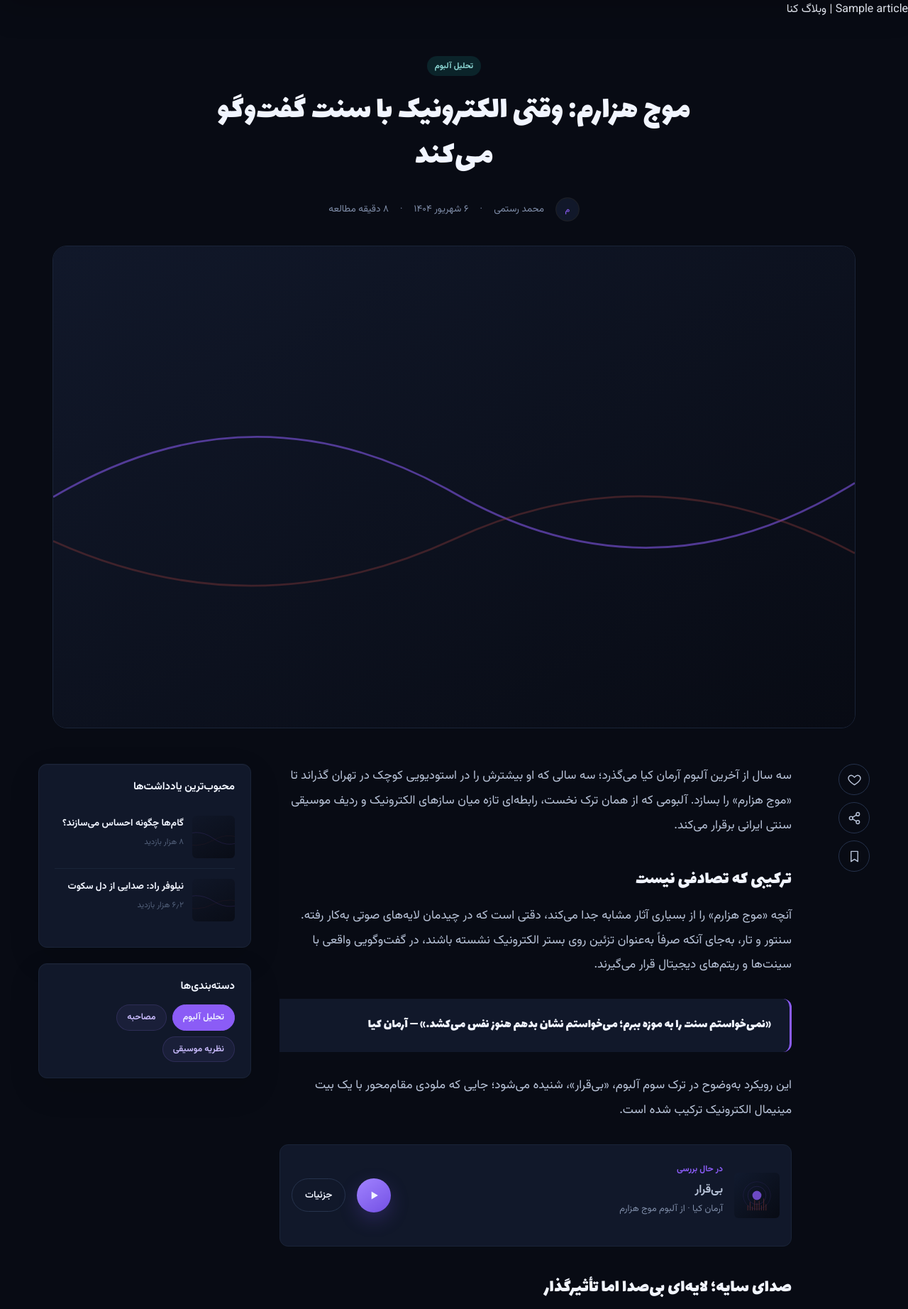
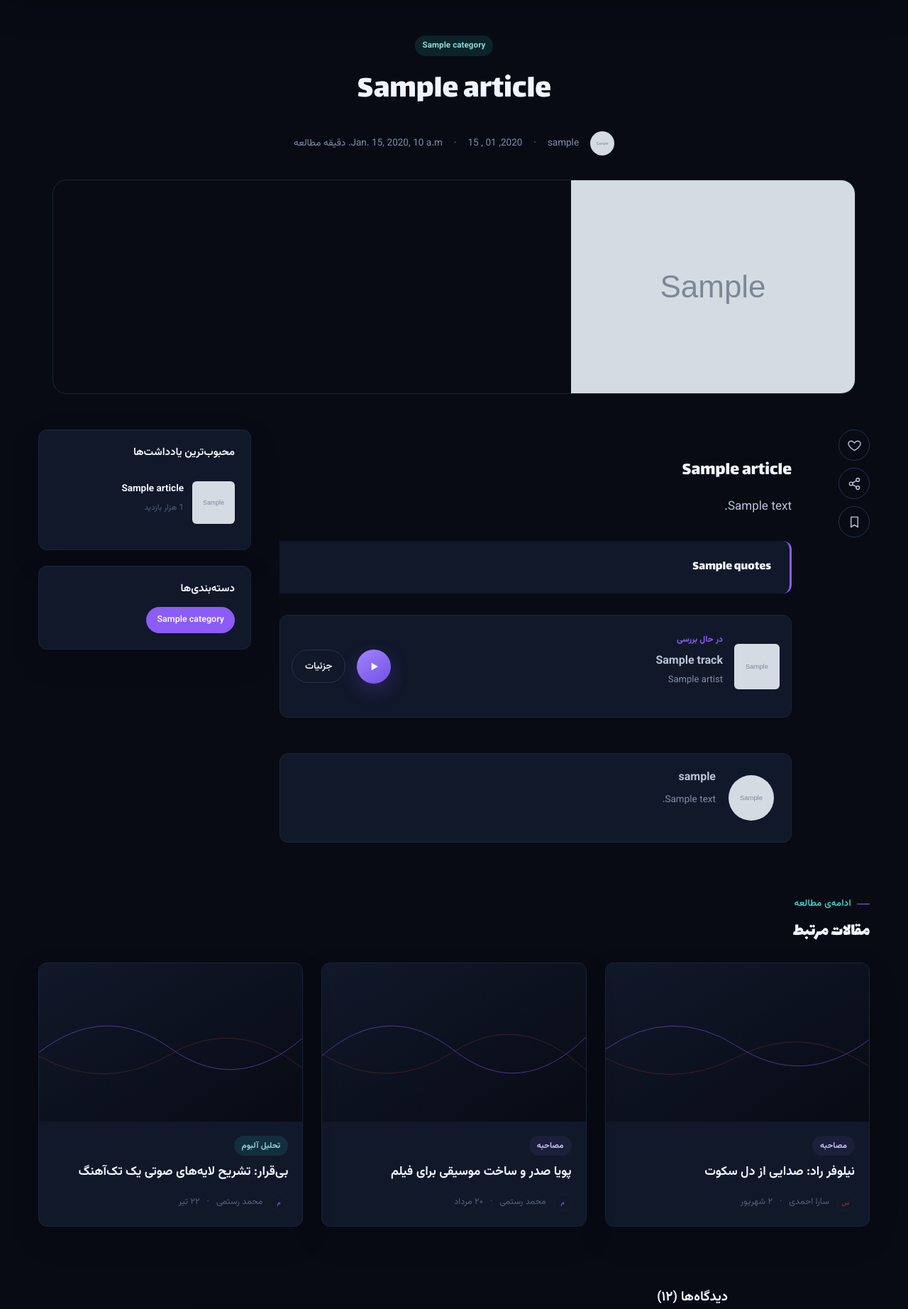
Before and after one commit to mohammadRJ20023/Konar, a Django app: template blog/templates/blog/blog_detail.html in a window 1280 px wide. Shown: the part 76-1920 px from the top of the page at 71% size. Run offline with Django 4.2, Linux system fonts and the light colour scheme; the template is opened without the code that fills it: most values are stand-ins (such as "Sample title", 1, 10 or a date in 2020); grey boxes marked "Sample" are stand-in pictures.

Commit message:
feat: complete blog detail page and view

```diff
--- a/accounts/models.py
+++ b/accounts/models.py
@@ -8,6 +8,7 @@ class Profile(models.Model):
 
     user = models.OneToOneField(User, on_delete=models.CASCADE, related_name="profile")
     avatar = models.ImageField(upload_to="Profile/avatar", blank=True, null=True)
+    bio = models.TextField()
     phone_number = models.CharField(max_length=11, blank=False, null=False)
 
     def __str__(self):
--- a/blog/models.py
+++ b/blog/models.py
@@ -1,6 +1,7 @@
 from django.db import models
 from django.contrib.auth.models import User
 from django.utils.text import slugify
+from music.models import Track
 
 
 
@@ -18,6 +19,7 @@ class Article(models.Model):
     author = models.ForeignKey(User, on_delete=models.CASCADE)
     category = models.ForeignKey(Category ,on_delete=models.SET_NULL, null=True, blank=True, related_name="articles")
     body = models.TextField()
+    track =models.ForeignKey("music.Track", on_delete=models.CASCADE, null=True)
     quotes = models.TextField(null=True, blank=True)
     image = models.ImageField(upload_to='images/blog')
     created_at = models.DateTimeField(auto_now_add=True)
--- a/blog/templates/blog/blog_detail.html
+++ b/blog/templates/blog/blog_detail.html
@@ -1,7 +1,8 @@
 {% extends "base.html" %}
 {% load static %}
+{% block title %} {{article.title}} | وبلاگ کنار {% endblock %}
 {% block content %}
-{% block title %}{{article.title}} | وبلاگ کنا{% endblock %}
+
 
 
 
@@ -10,22 +11,22 @@
   <!-- ========== هیرو مقاله ========== -->
   <section class="article-hero">
     <div class="container" style="max-width:900px;">
-      <span class="badge badge-wine">تحلیل آلبوم</span>
-      <h1>موج هزارم: وقتی الکترونیک با سنت گفت‌وگو می‌کند</h1>
+      <span class="badge badge-wine">{{ article.category.title }}</span>
+      <h1> {{ article.title }} </h1>
       <div class="article-meta-row">
-        <img src="{% static 'images/avatar-01.svg' %}" alt="">
-        <span>محمد رستمی</span>
+        <img src="{{ article.author.profile.avatar.url }}" alt="">
+        <span>{{ article.author.username }}</span>
         <span>·</span>
-        <span>۶ شهریور ۱۴۰۴</span>
+        <span>{{ article.created_at|date:"Y, m , d" }}</span>
         <span>·</span>
-        <span>۸ دقیقه مطالعه</span>
+        <span>{{ article.reading_time }} دقیقه مطالعه</span>
       </div>
     </div>
   </section>
 
   <div class="container" style="max-width:1180px;">
     <div class="article-cover">
-      <img src="{% static 'images/blog-cover-01.svg' %}" alt="جلد مقاله موج هزارم">
+      <img src="{{ article.image.url }}" alt="جلد مقاله موج هزارم">
     </div>
   </div>
 
@@ -41,61 +42,41 @@
 
     <!-- متن مقاله -->
     <article class="article-body">
+
+
+      <h2>{{ article.title }}</h2>
       <p>
-        سه سال از آخرین آلبوم آرمان کیا می‌گذرد؛ سه سالی که او بیشترش را در استودیویی کوچک
-        در تهران گذراند تا «موج هزارم» را بسازد. آلبومی که از همان ترک نخست، رابطه‌ای تازه
-        میان سازهای الکترونیک و ردیف موسیقی سنتی ایرانی برقرار می‌کند.
+        {{ article.body|slice:":100" }}
       </p>
-
-      <h2>ترکیبی که تصادفی نیست</h2>
-      <p>
-        آنچه «موج هزارم» را از بسیاری آثار مشابه جدا می‌کند، دقتی است که در چیدمان لایه‌های صوتی
-        به‌کار رفته. سنتور و تار، به‌جای آنکه صرفاً به‌عنوان تزئین روی بستر الکترونیک نشسته باشند،
-        در گفت‌وگویی واقعی با سینت‌ها و ریتم‌های دیجیتال قرار می‌گیرند.
-      </p>
-
+      {% if article.quotes %}
       <blockquote>
-        «نمی‌خواستم سنت را به موزه ببرم؛ می‌خواستم نشان بدهم هنوز نفس می‌کشد.» — آرمان کیا
+        {{ article.quotes }}
       </blockquote>
+      {% endif %}
 
       <p>
-        این رویکرد به‌وضوح در ترک سوم آلبوم، «بی‌قرار»، شنیده می‌شود؛ جایی که ملودی مقام‌محور
-        با یک بیت مینیمال الکترونیک ترکیب شده است.
+        {{ article.body|slice:"100:" }}
       </p>
 
       <!-- کارت معرفی ترک داخل مقاله -->
-      <div class="embed-track" data-track data-title="بی‌قرار" data-artist="آرمان کیا" data-cover="images/cover-01.svg" data-duration="230" data-src="/media/tracks/bi-gharar.mp3">
-        <img src="{% static 'images/cover-01.svg' %}" alt="بی‌قرار">
+      <div class="embed-track" data-track data-title="{{ article.track.title }}" data-artist="{{ article.track.artist.name }}" data-cover="{{ article.track.cover.url }}" data-duration="{{ article.track.duration }}" data-src="{{ article.track.audio_file.url }}">
+        <img src="{{ article.track.cover.url }}" alt="بی‌قرار">
         <div class="meta">
           <span>در حال بررسی</span>
-          <h4>بی‌قرار</h4>
-          <p>آرمان کیا · از آلبوم موج هزارم</p>
+          <h4>{{ article.track.title }}</h4>
+          <p>{{ article.track.artist.name }}</p>
         </div>
         <button type="button" data-play-track class="play-btn-circle" aria-label="پخش بی‌قرار" style="margin-inline-start:auto;"><svg viewBox="0 0 24 24" fill="currentColor"><path d="M8 5.5v13l11-6.5-11-6.5z"></path></svg></button>
-        <a href="detail.html" class="btn btn-outline btn-sm">جزئیات</a>
+        <a href="{% url 'music:detail' article.track.slug %}" class="btn btn-outline btn-sm">جزئیات</a>
       </div>
 
-      <h2>صدای سایه؛ لایه‌ای بی‌صدا اما تأثیرگذار</h2>
-      <p>
-        حضور سایه به‌عنوان خواننده‌ی همراه در چند ترک آلبوم، بعد تازه‌ای به کار داده است.
-        صدای او بیشتر شبیه به یک ساز اضافه عمل می‌کند تا یک خط ملودیک مستقل؛ انتخابی که
-        فضای اتمسفریک آلبوم را تقویت می‌کند.
-      </p>
-
-      <h2>جمع‌بندی</h2>
-      <p>
-        «موج هزارم» اثری است که هم برای شنونده‌ی علاقه‌مند به موسیقی سنتی و هم برای طرفداران
-        الکترونیک، حرفی برای گفتن دارد. آرمان کیا با این آلبوم نشان داد که پل زدن میان دو دنیای
-        به‌ظاهر متفاوت، وقتی با دقت انجام شود، می‌تواند به یکی از تازه‌ترین تجربه‌های شنیداری
-        سال تبدیل شود.
-      </p>
 
       <!-- جعبه‌ی نویسنده -->
       <div class="author-box">
-        <img src="{% static 'images/avatar-01.svg' %}" alt="محمد رستمی">
+        <img src="{{ article.author.profile.avatar.url }}" alt="محمد رستمی">
         <div>
-          <h4>محمد رستمی</h4>
-          <p>نویسنده و منتقد موسیقی؛ علاقه‌مند به موسیقی الکترونیک و ردیف‌های سنتی ایرانی. نوشته‌های بیشتر او را در وبلاگ کنار دنبال کنید.</p>
+          <h4> {{ article.author.username }}</h4>
+          <p>{{ article.author.profile.bio  }}</p>
         </div>
       </div>
     </article>
@@ -104,21 +85,21 @@
     <aside>
       <div class="sidebar-box">
         <h4>محبوب‌ترین یادداشت‌ها</h4>
+          {% for article in popular_articles %}
         <div class="popular-post">
-          <img src="{% static 'images/blog-cover-03.svg' %}" alt="">
-          <div><h5>گام‌ها چگونه احساس می‌سازند؟</h5><span>۸ هزار بازدید</span></div>
+        <a href="{% url 'blog:detail' article.slug %}"><img src="{{ article.image.url }}" alt=""></a>
+          <div><h5>{{ article.title }}</h5><span>{{ article.view_count }} هزار بازدید</span></div>
         </div>
-        <div class="popular-post">
-          <img src="{% static 'images/blog-cover-02.svg' %}" alt="">
-          <div><h5>نیلوفر راد: صدایی از دل سکوت</h5><span>۶٫۲ هزار بازدید</span></div>
-        </div>
+      {% endfor %}
+
       </div>
       <div class="sidebar-box">
         <h4>دسته‌بندی‌ها</h4>
+          {% for category in categories %}
         <div class="sidebar-tag-list">
-          <a href="blog.html" class="tag is-active">تحلیل آلبوم</a>
-          <a href="blog.html" class="tag">مصاحبه</a>
-          <a href="blog.html" class="tag">نظریه موسیقی</a>
+          <a href="blog.html" class="tag is-active">{{ category.title }}</a>
+          {% endfor %}
+
         </div>
       </div>
     </aside>
@@ -185,7 +166,7 @@
 
 <!-- ========== فوتر ========== -->
 <div class="global-player" data-global-player="" hidden>
-  <img alt="جلد آهنگ در حال پخش" class="global-player-cover" data-gp-cover="" src="{% static 'images/cover-01.svg' %}"/>
+  <img alt="جلد آهنگ در حال پخش" class="global-player-cover" data-gp-cover="" src="{{ article.track.cover.url }}"/>
   <div class="global-player-meta"><strong data-gp-title="">—</strong><span data-gp-artist="">—</span></div>
   <button aria-label="قبلی" class="icon-btn" data-gp-prev="" type="button">‹</button>
   <button aria-label="پخش" class="play-btn-circle" data-gp-play="" type="button"><svg viewBox="0 0 24 24" fill="currentColor"><path d="M8 5.5v13l11-6.5-11-6.5z"></path></svg></button>
--- a/blog/urls.py
+++ b/blog/urls.py
@@ -6,5 +6,5 @@ from . import views
 app_name = 'blog'
 urlpatterns = [
     path("list", views.Article_List_View, name="list"),
-    path('detail', views.Article_Detail_View, name="detail")
+    path('detail/<slug:slug>', views.Article_Detail_View, name="detail")
 ]
```
Also changed, not shown: blog/templates/blog/blog_list.html (+4 -4 lines), blog/views.py (+9 -3 lines), accounts/migrations/0002_profile_bio.py (added), blog/migrations/0006_article_track.py (added).
